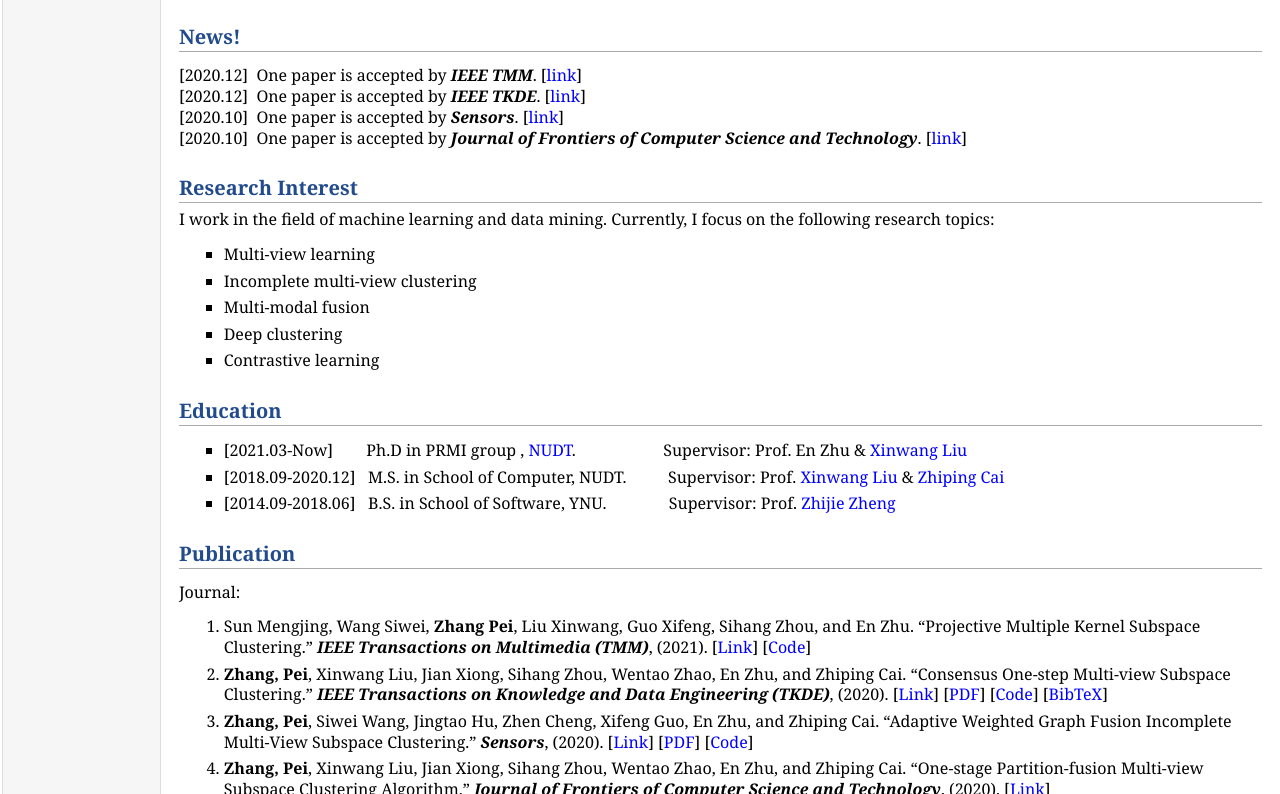
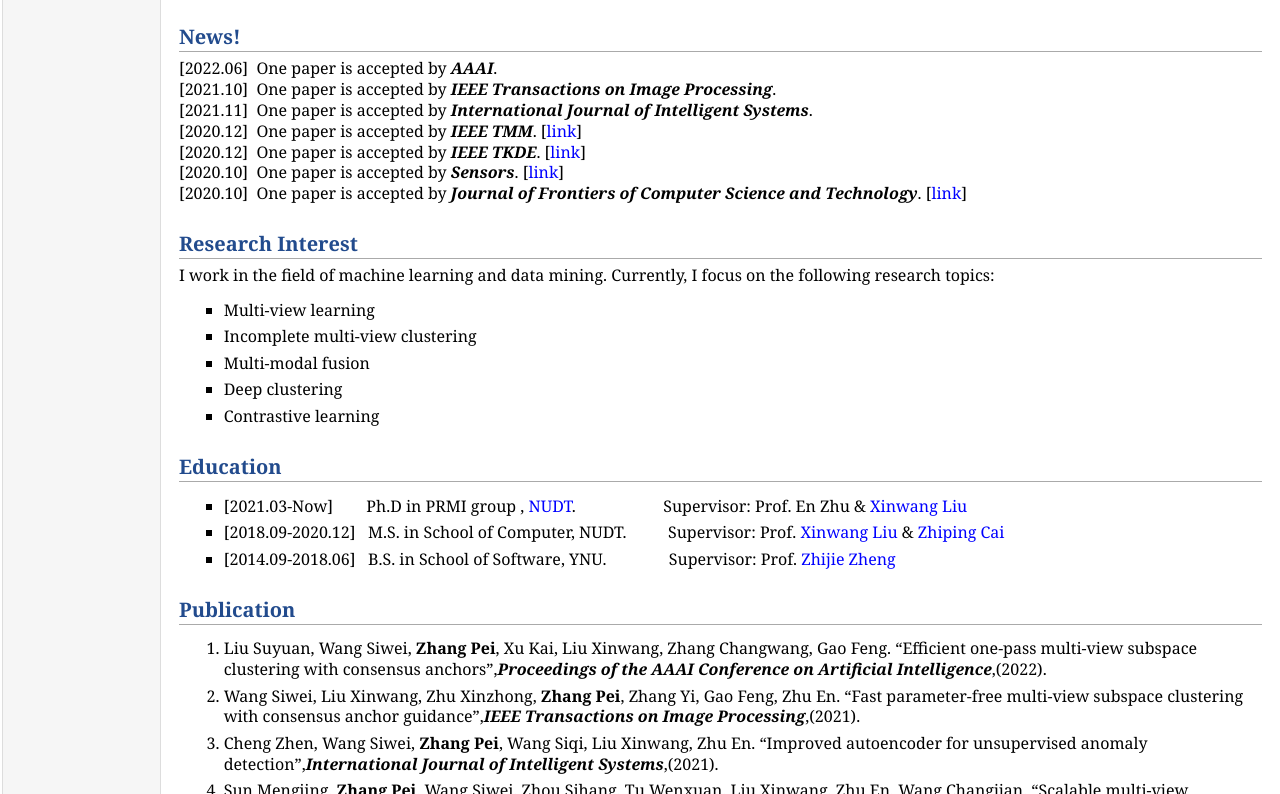
Before and after one commit to jeaninezp/jeaninezp.github.io, a plain HTML site: page index.html in a window 1280 px wide. Shown: the part 266-1060 px from the top of the page. Drawn offline with Linux system fonts and the light colour scheme.

Commit message:
Add files via upload

```diff
--- a/index.html
+++ b/index.html
@@ -32,8 +32,11 @@
 [<a href="https://www.researchgate.net/profile/Pei-Zhang-38">ResearchGate</a>] </p>
 </td></tr></table>
 <h2>News!</h2>
-<p><a id="news" name="news" class="anchor"></a></p>
-<p>[2020.12]&nbsp;&nbsp;One paper is accepted by <i><b>IEEE TMM</b></i>. [<a href="https://ieeexplore.ieee.org/document/9447203">link</a>] <br />
+<p><a id="news" name="news" class="anchor"></a>
+[2022.06]&nbsp;&nbsp;One paper is accepted by <i><b>AAAI</b></i>.<br />
+[2021.10]&nbsp;&nbsp;One paper is accepted by <i><b>IEEE Transactions on Image Processing</b></i>.<br />
+[2021.11]&nbsp;&nbsp;One paper is accepted by <i><b>International Journal of Intelligent Systems</b></i>.<br />
+[2020.12]&nbsp;&nbsp;One paper is accepted by <i><b>IEEE TMM</b></i>. [<a href="https://ieeexplore.ieee.org/document/9447203">link</a>] <br />
 [2020.12]&nbsp;&nbsp;One paper is accepted by <i><b>IEEE TKDE</b></i>. [<a href="https://ieeexplore.ieee.org/document/9298842">link</a>] <br />
 [2020.10]&nbsp;&nbsp;One paper is accepted by <i><b>Sensors</b></i>. [<a href="https://www.mdpi.com/1424-8220/20/20/5755">link</a>] <br />
 [2020.10]&nbsp;&nbsp;One paper is accepted by <i><b>Journal of Frontiers of Computer Science and Technology</b></i>. [<a href="http://fcst.ceaj.org/CN/abstract/abstract2429.shtml">link</a>] <br /></p>
@@ -64,9 +67,15 @@
 </ul>
 <h2>Publication</h2>
 <p><a id="pub" name="pub" class="anchor"> </a></p>
-<p>Journal:
-</p>
 <ol>
+<li><p>Liu Suyuan, Wang Siwei, <b>Zhang Pei</b>, Xu Kai, Liu Xinwang, Zhang Changwang, Gao Feng. &ldquo;Efficient one-pass multi-view subspace clustering with consensus anchors&rdquo;,<i><b>Proceedings of the AAAI Conference on Artificial Intelligence</b></i>,(2022).</p>
+</li>
+<li><p>Wang Siwei, Liu Xinwang, Zhu Xinzhong, <b>Zhang Pei</b>, Zhang Yi, Gao Feng, Zhu En. &ldquo;Fast parameter-free multi-view subspace clustering with consensus anchor guidance&rdquo;,<i><b>IEEE Transactions on Image Processing</b></i>,(2021).</p>
+</li>
+<li><p>Cheng Zhen, Wang Siwei, <b>Zhang Pei</b>, Wang Siqi, Liu Xinwang, Zhu En. &ldquo;Improved autoencoder for unsupervised anomaly detection&rdquo;,<i><b>International Journal of Intelligent Systems</b></i>,(2021).</p>
+</li>
+<li><p>Sun Mengjing, <b>Zhang Pei</b>, Wang Siwei, Zhou Sihang, Tu Wenxuan, Liu Xinwang, Zhu En, Wang Changjian. &ldquo;Scalable multi-view subspace clustering with unified anchors&rdquo;, <i><b>ACM Multimedia</b></i>,(2021).</p>
+</li>
 <li><p>Sun Mengjing, Wang Siwei, <b>Zhang Pei</b>, Liu Xinwang, Guo Xifeng, Sihang Zhou, and En
 Zhu. &ldquo;Projective Multiple Kernel Subspace Clustering.&rdquo; <i><b>IEEE Transactions on Multimedia (TMM)</b></i>, (2021). [<a href="https://ieeexplore.ieee.org/abstract/document/9447203">Link</a>]&nbsp;[<a href="https://github.com/MengjingSun/PMKSC-code">Code</a>]</p>
 </li>
@@ -75,8 +84,7 @@
 <li><p><b>Zhang, Pei</b>, Siwei Wang, Jingtao Hu, Zhen Cheng, Xifeng Guo, En Zhu, and Zhiping Cai.
 &ldquo;Adaptive Weighted Graph Fusion Incomplete Multi-View Subspace Clustering.&rdquo; <i><b>Sensors</b></i>, (2020). [<a href="https://www.mdpi.com/1424-8220/20/20/5755">Link</a>]&nbsp;[<a href="paper/sensors.pdf">PDF</a>]&nbsp;[<a href="https://github.com/Jeaninezpp/AWGF-code">Code</a>]</p>
 </li>
-<li><p><b>Zhang, Pei</b>, Xinwang Liu, Jian Xiong, Sihang Zhou, Wentao Zhao, En Zhu, and Zhiping Cai. &ldquo;One-stage Partition-fusion Multi-view Subspace Clustering Algorithm.&rdquo; <i><b>Journal of Frontiers of Computer Science and Technology</b></i>, (2020). [<a href="http://fcst.ceaj.org/CN/10.3778/j.issn.1673-9418.2009070">Link</a>]
-</p>
+<li><p><b>Zhang, Pei</b>, Xinwang Liu, Jian Xiong, Sihang Zhou, Wentao Zhao, En Zhu, and Zhiping Cai. &ldquo;One-stage Partition-fusion Multi-view Subspace Clustering Algorithm.&rdquo; <i><b>Journal of Frontiers of Computer Science and Technology</b></i>, (2020). [<a href="http://fcst.ceaj.org/CN/10.3778/j.issn.1673-9418.2009070">Link</a>]</p>
 </li>
 </ol>
 </td>
```
Also changed, not shown: 1 other file.
